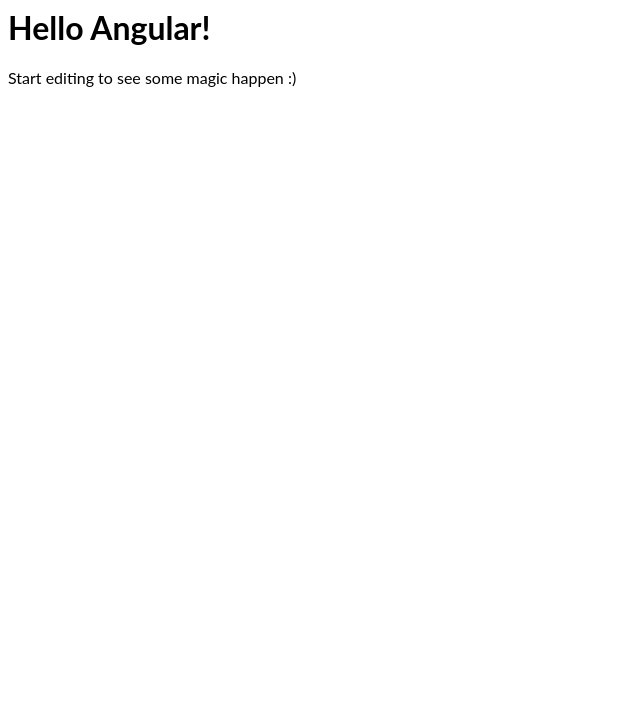
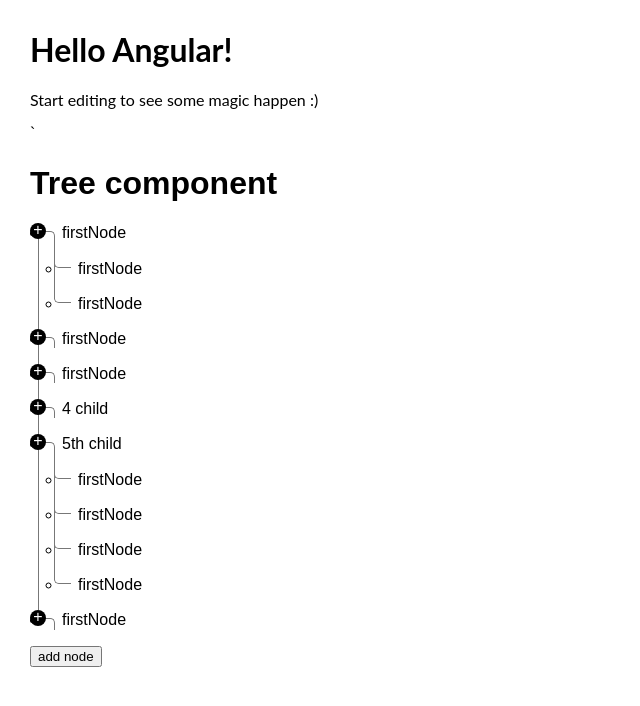
Before and after one commit to jitendradp/permission-app, an Angular app: page / in a window 1280 px wide. Shown: the top 706 px of the page, without its empty margins (0-640 px from the left). Built offline with nearby package versions, Linux system fonts and the light colour scheme.

Commit message:
3 files modified, 7 added

```diff
--- a/src/app/app.component.html
+++ b/src/app/app.component.html
@@ -1,4 +1,4 @@
 <hello name="{{ name }}"></hello>
-<p>
-  Start editing to see some magic happen :)
-</p>
+<p>Start editing to see some magic happen :)</p>
+
+<tree></tree>
--- /dev/null
+++ b/src/app/node.model.ts
@@ -0,0 +1,4 @@
+export class Node {
+  children: Node[];
+  text: string;
+}
--- /dev/null
+++ b/src/app/node/node.component.html
@@ -0,0 +1,16 @@
+<!-- <div style="position:relative;">
+     <label class='node-container' (click)="addChildren(node)">Add children</label>
+    <div *ngFor="let children of node.children" class="node-c">
+      <node [node]='children'></node>
+    </div>
+    </div>
+  -->
+
+<ng-container *ngIf="node.children.length > 0">
+  <input type="checkbox" checked="checked" id="c2" />
+  <ul>
+    <li *ngFor="let children of node.children">
+      <span class="tree_label">{{ children.text }}</span>
+    </li>
+  </ul>
+</ng-container>
--- /dev/null
+++ b/src/app/node/node.component.ts
@@ -0,0 +1,22 @@
+import { Component, Input, OnInit } from '@angular/core';
+import { Node } from './../node.model';
+
+@Component({
+  selector: 'node',
+  templateUrl: './node.component.html',
+  styleUrls: ['./node.component.css'],
+})
+export class NodeComponent implements OnInit {
+  @Input() node: Node;
+  ngOnInit() {}
+
+  addChildren(node: Node) {
+    let newNode: Node = {
+      children: [],
+      text: node.text + `'s child`,
+    };
+    node.children.push(newNode);
+  }
+}
+
+//https://codepen.io/bisserof/pen/fdtBm
--- /dev/null
+++ b/src/app/tree/tree.component.html
@@ -0,0 +1,31 @@
+`<h1>Tree component</h1>
+  <ul class="tree">
+    <li *ngFor="let node of tree">
+        <input type="checkbox" checked="checked" id="c1" />
+        <label class="tree_label" for="c1">{{node.text}}</label>
+        <!--
+        <ng-container *ngIf=node.children.length > 0 >
+            <input type="checkbox" checked="checked" id="c2" />
+            <ul>
+            <li><span class="tree_label">Level 2</span></li>
+            <li><span class="tree_label">Level 2</span></li>
+          </ul>
+         </ng-container> -->
+         <node [node]="node"></node>
+
+
+    </li>
+  </ul>
+  <!--  <div *ngFor="let node of tree" class="con" >
+
+        <div style="position:relative;">
+          <div class="node-c">
+            <node [node]="node"></node>
+            </div>
+          </div>
+        </div> -->
+
+
+
+
+        <button (click)="addNodeTo()">add node</button>
--- /dev/null
+++ b/src/app/tree/tree.component.ts
@@ -0,0 +1,81 @@
+import { Component, OnInit } from '@angular/core';
+import { Node } from './../node.model';
+@Component({
+  selector: 'tree',
+  templateUrl: './tree.component.html',
+  styleUrls: ['./tree.component.css'],
+})
+export class TreeComponent implements OnInit {
+  tree: Node[] = [
+    {
+      children: [
+        {
+          children: [
+            {
+              children: [],
+              text: 'firstNode',
+            },
+            {
+              children: [],
+              text: 'firstNode',
+            },
+          ],
+          text: 'firstNode',
+        },
+        {
+          children: [],
+          text: 'firstNode',
+        },
+      ],
+      text: 'firstNode',
+    },
+    {
+      children: [],
+      text: 'firstNode',
+    },
+    {
+      children: [],
+      text: 'firstNode',
+    },
+    {
+      children: [],
+      text: '4 child',
+    },
+    {
+      children: [
+        {
+          children: [],
+          text: 'firstNode',
+        },
+        {
+          children: [],
+          text: 'firstNode',
+        },
+        {
+          children: [],
+          text: 'firstNode',
+        },
+        {
+          children: [],
+          text: 'firstNode',
+        },
+      ],
+      text: '5th child',
+    },
+  ];
+  ngOnInit() {
+    let firstNode: Node = {
+      children: [],
+      text: 'firstNode',
+    };
+    this.tree.push(firstNode);
+  }
+
+  addNodeTo() {
+    let newNode: Node = {
+      children: [],
+      text: 'newNode',
+    };
+    this.tree.push(newNode);
+  }
+}
--- a/src/styles.css
+++ b/src/styles.css
@@ -1 +1,188 @@
 /* Add application styles & imports to this file! */
+
+.node-container {
+  padding: 10px;
+  margin-top: 50px;
+  height: 50px;
+  background-color: antiquewhite;
+}
+.node-c {
+  margin: 32px !important;
+}
+
+.node-c::before {
+  content: '';
+  position: absolute;
+  border-left: 1px dotted #23527c;
+  height: 100%;
+  top: -14px;
+  left: 12px;
+}
+
+.node-container::before {
+  content: '';
+  position: absolute;
+  border-bottom: 1px dotted #23527c;
+  width: 7px;
+  margin-top: 12px;
+  left: -7px;
+}
+.con {
+  position: relative;
+}
+
+node {
+  position: relative;
+}
+
+body {
+  margin: 30px;
+  font-family: sans-serif;
+}
+
+#fontSizeWrapper {
+  font-size: 16px;
+}
+
+#fontSize {
+  width: 100px;
+  font-size: 1em;
+}
+
+/* ————————————————————–
+  Tree core styles
+*/
+.tree {
+  margin: 1em;
+}
+
+.tree input {
+  position: absolute;
+  clip: rect(0, 0, 0, 0);
+}
+
+.tree input ~ ul {
+  display: none;
+}
+
+.tree input:checked ~ ul {
+  display: block;
+}
+
+/* ————————————————————–
+  Tree rows
+*/
+.tree li {
+  line-height: 1.2;
+  position: relative;
+  padding: 0 0 1em 1em;
+}
+
+.tree ul li {
+  padding: 1em 0 0 1em;
+}
+
+.tree > li:last-child {
+  padding-bottom: 0;
+}
+
+/* ————————————————————–
+  Tree labels
+*/
+.tree_label {
+  position: relative;
+  display: inline-block;
+  background: #fff;
+}
+
+label.tree_label {
+  cursor: pointer;
+}
+
+label.tree_label:hover {
+  color: #666;
+}
+
+/* ————————————————————–
+  Tree expanded icon
+*/
+label.tree_label:before {
+  background: #000;
+  color: #fff;
+  position: relative;
+  z-index: 1;
+  float: left;
+  margin: 0 1em 0 -2em;
+  width: 1em;
+  height: 1em;
+  border-radius: 1em;
+  content: '+';
+  text-align: center;
+  line-height: 0.9em;
+}
+
+:checked ~ label.tree_label:before {
+  content: '+';
+}
+
+/* ————————————————————–
+  Tree branches
+*/
+.tree li:before {
+  position: absolute;
+  top: 0;
+  bottom: 0;
+  left: -0.5em;
+  display: block;
+  width: 0;
+  border-left: 1px solid #777;
+  content: '';
+}
+
+.tree_label:after {
+  position: absolute;
+  top: 0;
+  left: -1.5em;
+  display: block;
+  height: 0.5em;
+  width: 1em;
+  border-bottom: 1px solid #777;
+  border-left: 1px solid #777;
+  border-radius: 0 0 0 0.3em;
+  content: '';
+}
+
+label.tree_label:after {
+  border-bottom: 0;
+}
+
+:checked ~ label.tree_label:after {
+  border-radius: 0 0.3em 0 0;
+  border-top: 1px solid #777;
+  border-right: 1px solid #777;
+  border-bottom: 0;
+  border-left: 0;
+  bottom: 0;
+  top: 0.5em;
+  height: auto;
+}
+
+.tree li:last-child:before {
+  height: 1em;
+  bottom: auto;
+}
+
+.tree > li:last-child:before {
+  display: none;
+}
+
+.tree_custom {
+  display: block;
+  background: #eee;
+  padding: 1em;
+  border-radius: 0.3em;
+}
+
+ul {
+  padding-left: 0px;
+}
```
Also changed, not shown: src/app/app.module.ts (+6 -4 lines), src/app/node/node.component.css (added), src/app/tree/tree.component.css (added).
